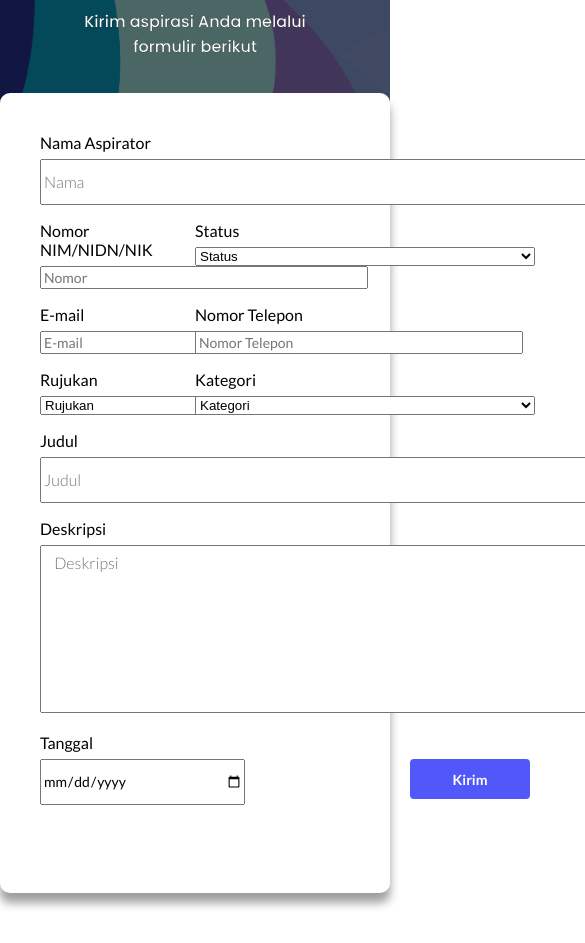
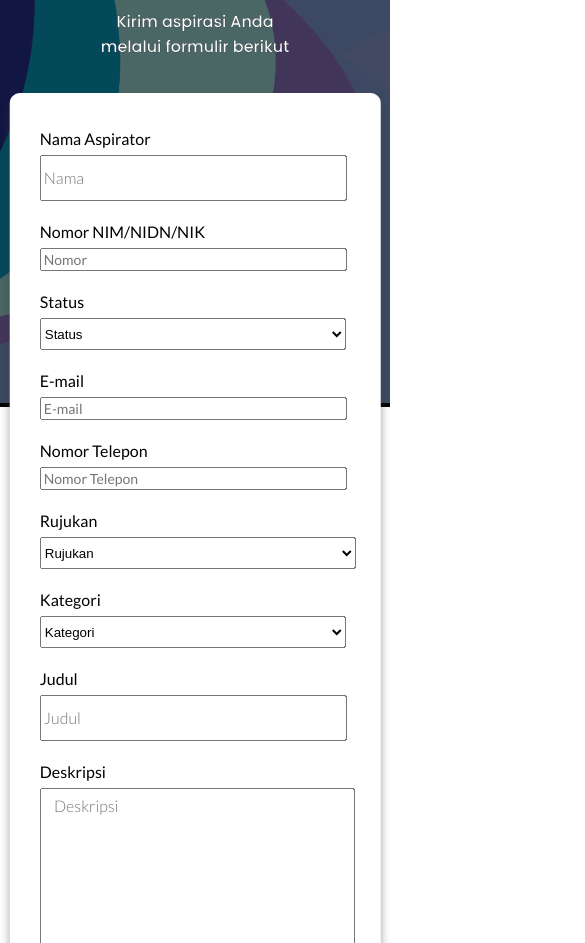
Before and after one commit to satrio-pamungkas/lapif, a plain HTML site: page aspirasi.html in a window 390 px wide. Shown: the part 157-1100 px from the top of the page, 585 px wide, since content can reach past the window. Drawn offline with Linux system fonts and the light colour scheme.

Commit message:
fix: pengaduan dan aspirasi fixed responsive

```diff
--- a/aspirasi.html
+++ b/aspirasi.html
@@ -37,14 +37,16 @@
     <!-- Container-->
     <div class="white-container">
         <form class="form" method="POST">
+            <div class="grid-container">
+                <div class="item1">
                     <p>Nama Aspirator</p>
                     <input id="nama" type="text" placeholder="Nama"><br>
-            <div class="row">
-                <div class="col-left">
+                </div>
+                <div class="item2">
                     <p>Nomor NIM/NIDN/NIK</p>
                     <input id="nomor" type="text" placeholder="Nomor">
                 </div>
-                <div class="col-right">
+                <div class="item3">
                     <p>Status</p>
                     <select id="status" name="status-pengadu">
                         <option value="" disabled selected hidden>Status</option>
@@ -54,43 +56,41 @@
                         <option value="Publik">Publik</option>
                     </select><br>
                 </div>
-            </div>
-            <div class="row">
-                <div class="col-left">
+                <div class="item4">
                     <p>E-mail</p>
                     <input id="email" type="text" placeholder="E-mail">
                 </div>
-                <div class="col-right">
+                <div class="item5">
                     <p>Nomor Telepon</p>
                     <input id="telp" type="text" placeholder="Nomor Telepon"><br>
                 </div>
-            </div>
-            <div class="row">
-                <div class="col-left">
+                <div class="item6">
                     <p>Rujukan</p>
                     <select id="rujukan" name="rujukan">
                         <option value="" disabled selected hidden>Rujukan</option>
                         <option value="Fakultas">Fakultas</option>
                     </select>
                 </div>
-                <div class="col-right">
+                <div class="item7">
                     <p>Kategori</p>
                     <select id="kategori" name="kategori">
                         <option value="" disabled selected hidden>Kategori</option>
                         <option value="Fasilitas">Fasilitas</option>
                     </select>
                 </div>
-            </div>
+                <div class="item8">
                     <p>Judul</p>
                     <input id="judul" type="text" placeholder="Judul"><br>
+                </div>
+                <div class="item9">
                     <p>Deskripsi</p>
                     <textarea id="deskripsi" name="deskripsi" rows="8" cols="50" placeholder="  Deskripsi"></textarea><br>
-            <div class="row">
-                <div class="col-left">
+                </div>
+                <div class="item10">
                     <p>Tanggal</p>
                     <input id="tanggal" type="date"><br>
                 </div>
-                <div class="col-right">
+                <div class="item11">
                     <button>Kirim</button>
                 </div>
             </div>
--- a/style/pelaporan.css
+++ b/style/pelaporan.css
@@ -127,10 +127,16 @@ html, body {
 
 /* Form */
 
-.white-container form {
-    margin-top: 40px;
-    margin-left: 40px;
-    margin-right: 40px;
+.grid-container {
+    display: grid;
+    grid-template-columns: 50% 50%;
+    grid-gap: 5px;
+    padding: 20px;
+    margin-left: 10px;
+}
+
+.item1, .item8, .item9 {
+    grid-column: 1 / 3;
 }
 
 .white-container form p {
@@ -142,58 +148,37 @@ html, body {
 }
 
 .white-container form #nama, #judul {
-    width: 680px;
+    width: 95%;
     line-height: 40px;
     font-family: 'Lato', sans-serif;
     font-size: 16px;
     font-weight: 350;
 }
 
-.white-container form .row {
-    display: flex;
-    flex-direction: row;
-    /* justify-content: space-around; */
-}
-
-.white-container form .row .col-left {
-    width: 50%;
-}
-
-#nomor, #email {
-    width: 320px;
-}
-
-#telp {
-    width: 320px;
-}
-
-#rujukan, #status, #kategori {
-    width: 340px;
-}
-
-.white-container input {
+.white-container form input {
     font-family: 'Lato', sans-serif;
     font-size: 14px;
 }
 
-.white-container #deskripsi {
+.white-container form #deskripsi {
     resize: none;
     font-family: 'Lato', sans-serif;
     font-size: 16px;
     font-weight: 350;
-    width: 680px;
+    width: 95%;
     padding: 7px;
 }
 
-.white-container #tanggal {
+.white-container form #tanggal {
     font-family: 'Lato', sans-serif;
     font-size: 14px;
     line-height: 40px;
-    width: 200px;
+    width: 60%;
 }
 
-.white-container button {
-    margin-left: 215px;
+.white-container form button {
+    float: right;
+    margin-right: 20px;
     margin-top: 42px;
     width: 120px;
     height: 40px;
@@ -205,6 +190,25 @@ html, body {
     font-weight: 600;
     color: white;
 }
+
+#nomor, #email {
+    width: 92%;
+}
+
+#telp {
+    width: 88%;
+}
+
+#status, #kategori {
+    width: 94%;
+    height: 32px;
+}
+
+#rujukan {
+    width: 97%;
+    height: 32px;
+}
+
 
 /* footer */
 
@@ -244,14 +248,14 @@ html, body {
     text-align: center;
     font-family: 'Lato', sans-serif;
     font-size: 13px;
-    font-weight: 300px;
+    font-weight: 300;
     color: black;
 
 }
 
 @media (max-width: 800px) {
     .white-container {
-        width: 100%;
+        width: 95%;
     }
 
     .header .text-header #title {
@@ -267,7 +271,53 @@ html, body {
 }
 
 @media (max-width: 575px) {
+    .white-container {
+        width: 95%;
+    }
+
     .navbar li a, .navbar li button{
         display: none;
     }
+
+    .header .text-header #title {
+        width: 300px;
+    }
+
+    .header .text-header #description {
+        width: 200px;
+    }
+
+    .grid-container :not(.item1, .item8, .item9) {
+        grid-column: 1 / 3;
+    }
+
+    .white-container {
+        height: 1150px;
+        top: 825px;
+    }
+
+    .footer {
+        top: 220%;
+    }
+
+    .white-container form #nama {
+        width: 92%;
+    }
+
+    .white-container form #deskripsi {
+        width: 92%;
+    }
+
+    .white-container form #tanggal {
+        width: 92%;
+    }
+
+    #telp, #judul {
+        width: 92%;
+    }
+
+    .white-container form button {
+        float: none;
+        width: 100%;
+    }
 }
```
Also changed, not shown: pengaduan.html (+15 -15 lines). Lines whose indentation alone changed are shown as unchanged.
